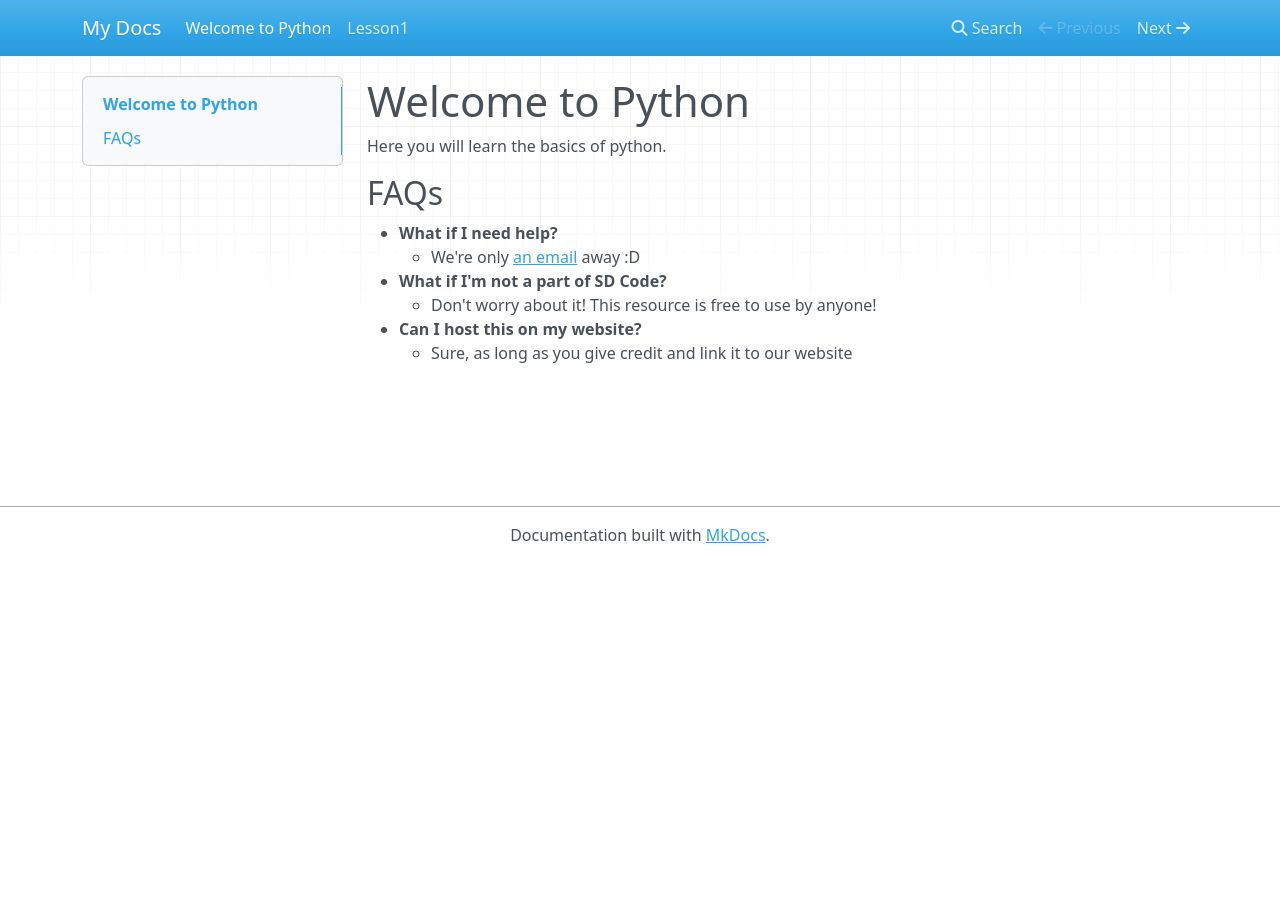
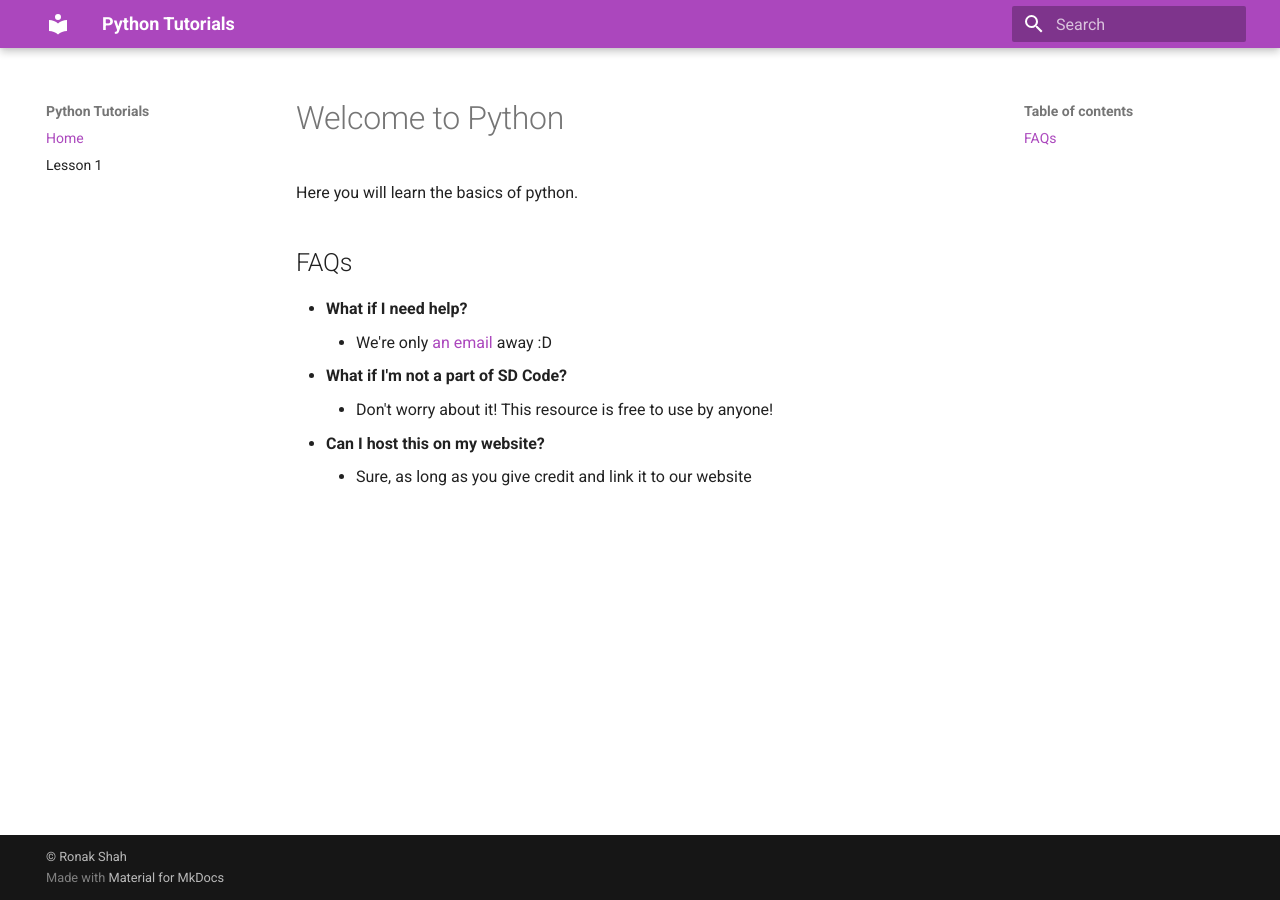
Before and after one commit to SanDiegoCode/python, an MkDocs documentation site: the page built from docs/index.md, in a window 1280 px wide. Built offline with MkDocs 1.6.1 and Material for MkDocs 9.7.7, drawn with Linux system fonts in a browser that asks for light colours; nearby versions of some CDN libraries; old or Windows-style settings are respelled for this version of MkDocs.

Commit message:
Updated Confirguration

```diff
--- a/mkdocs.yml
+++ b/mkdocs.yml
@@ -1 +1,39 @@
-site_name: My Docs
+
+# Project information
+site_name: 'Python Tutorials'
+site_description: 'A tutorial to python'
+site_author: 'San Diego Code'
+site_url: 'https://sandiegocode/python'
+
+pages:
+- Home: index.md
+- Lesson 1:  lesson1.md
+
+# Repository
+#repo_name: 'GitHub'
+#repo_url: 'https://github.com/ronakdev/apush'
+
+# Copyright
+copyright: © Ronak Shah
+
+# Documentation and theme
+theme: 'material'
+
+# Options
+extra:
+  palette:
+    primary: 'purple'
+    accent: 'light blue'
+  font:
+    text: 'Roboto'
+    code: 'Roboto Mono'
+  i18n:
+    prev: 'Previous'
+    next: 'Next'
+  author:
+    github: 'sandiegocode'
+
+
+# Extensions
+markdown_extensions:
+  - admonition
```
